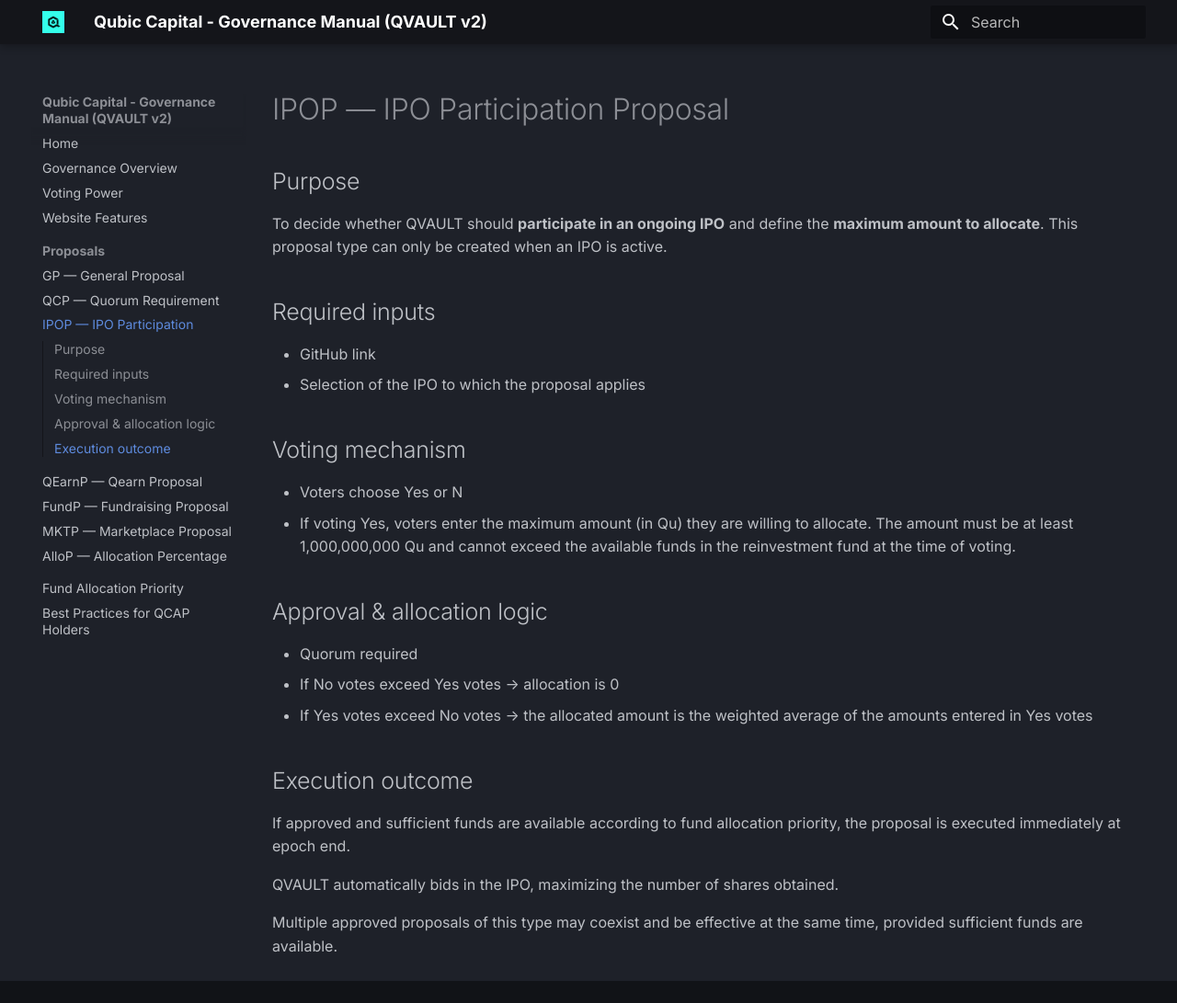
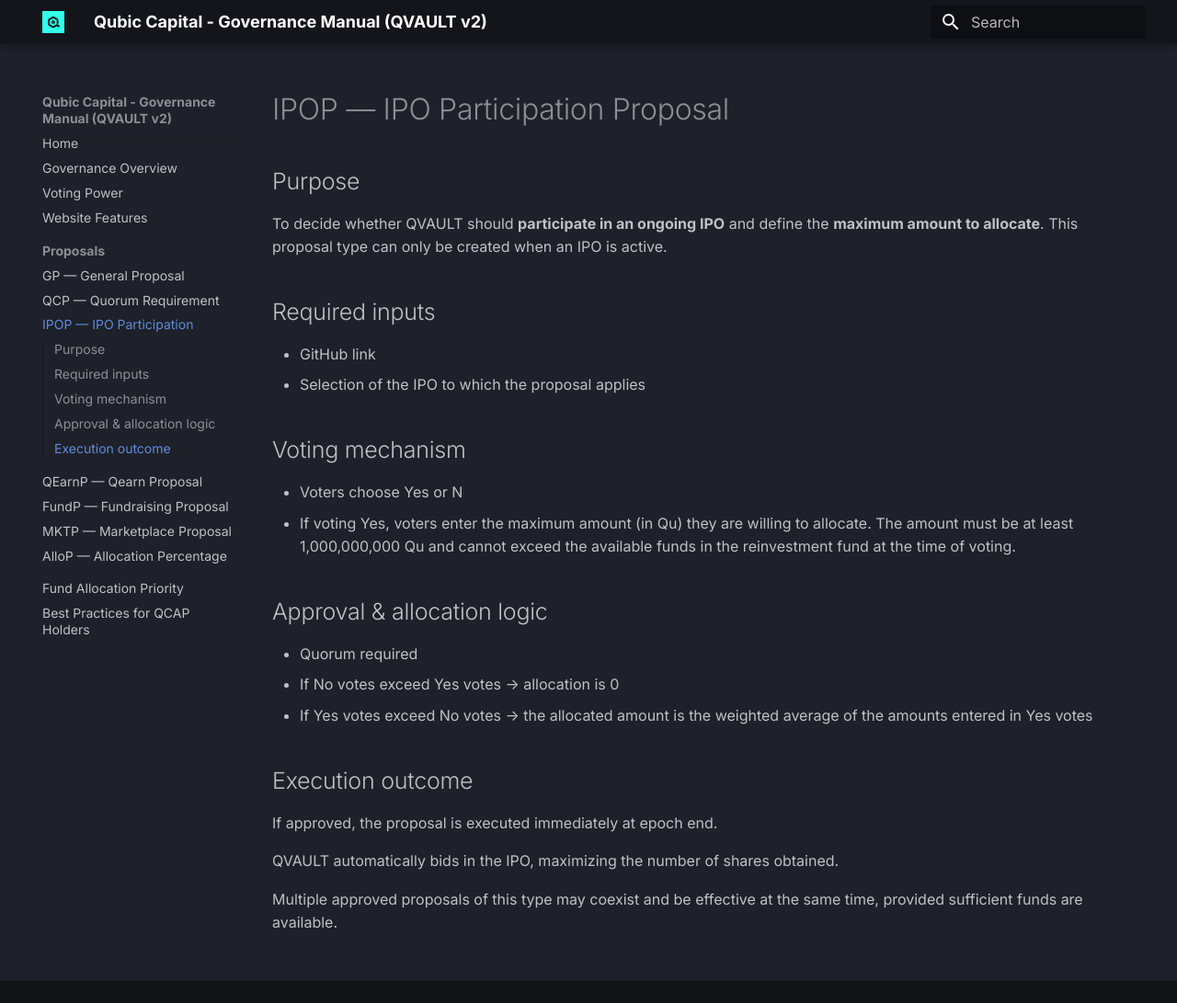
Before and after one commit to HermanToothrot10/qubic-capital-manual, an MkDocs documentation site: the page built from docs/proposals/ipop.md, in a window 1280 px wide and 1091 px high. Shown: the whole window at 92% size. Built offline with MkDocs 1.6.1 and Material for MkDocs 9.7.7, drawn with Linux system fonts in a browser that asks for light colours.

Commit message:
Update ipop.md

```diff
--- a/docs/proposals/ipop.md
+++ b/docs/proposals/ipop.md
@@ -23,7 +23,7 @@
 
 ## Execution outcome
 
-If approved and sufficient funds are available according to fund allocation priority, the proposal is executed immediately at epoch end.
+If approved, the proposal is executed immediately at epoch end.
 
 QVAULT automatically bids in the IPO, maximizing the number of shares obtained.
 
```
